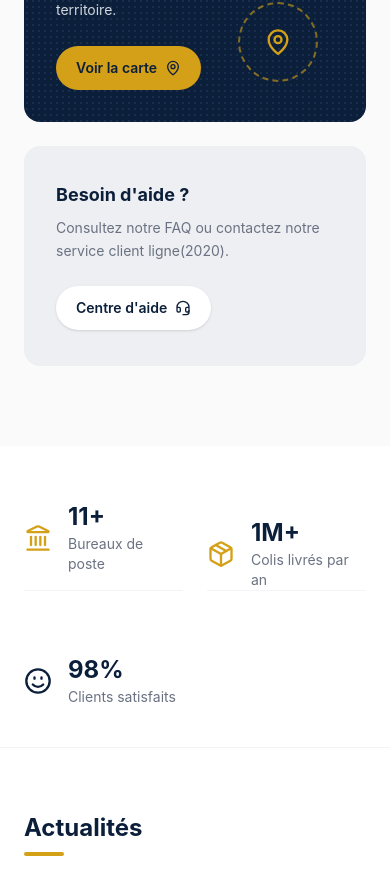
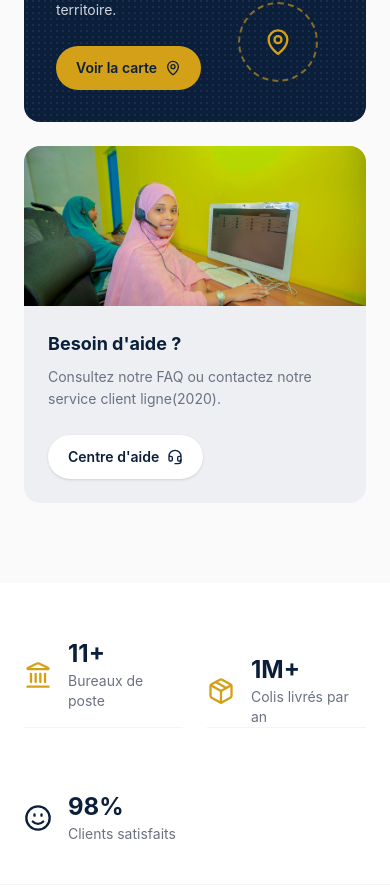
Before and after one commit to raninewalid6-glitch/la-poste-djibouti, a React (Vite) app: page / in a window 390 px wide. Shown: the part 3115-4002 px from the top of the page. Built offline with nearby package versions, Linux system fonts and the light colour scheme; no server answers.

Commit message:
j'ai fixés l'erreur de l'affichage de la photo au niveau de nos services , quand le esite est mode mobile

```diff
--- a/src/components/ServiceCard.jsx
+++ b/src/components/ServiceCard.jsx
@@ -153,8 +153,15 @@ const ServicesSection = () => {
           </div>
 
           {/* HELP - light banner with photo */}
-          <div className="relative bg-[#EDEFF2] rounded-2xl p-8 overflow-hidden min-h-[220px] flex items-center justify-between">
-            <div className="relative z-10 max-w-xs">
+          <div className="relative bg-[#EDEFF2] rounded-2xl overflow-hidden min-h-[220px] flex flex-col sm:flex-row sm:items-center sm:justify-between">
+            {/* PHOTO */}
+            <img
+              src={callcenterImg}
+              alt="Agente du service client"
+              className="order-1 sm:order-2 w-full h-40 object-cover object-top sm:absolute sm:right-0 sm:bottom-0 sm:h-full sm:w-44"
+            />
+
+            <div className="order-2 sm:order-1 relative z-10 max-w-xs p-6 sm:p-8">
               <h3 className="text-[#0B1F3A] text-lg font-bold">
                 Besoin d'aide ?
               </h3>
@@ -166,13 +173,6 @@ const ServicesSection = () => {
                 <Headset size={16} />
               </button>
             </div>
-
-            {/* PHOTO — remplace par ton image réelle */}
-            <img
-              src={callcenterImg}
-              alt="Agente du service client"
-              className="hidden sm:block absolute right-0 bottom-0 h-full w-44 object-cover object-top"
-            />
           </div>
         </div>
       </div>
```
